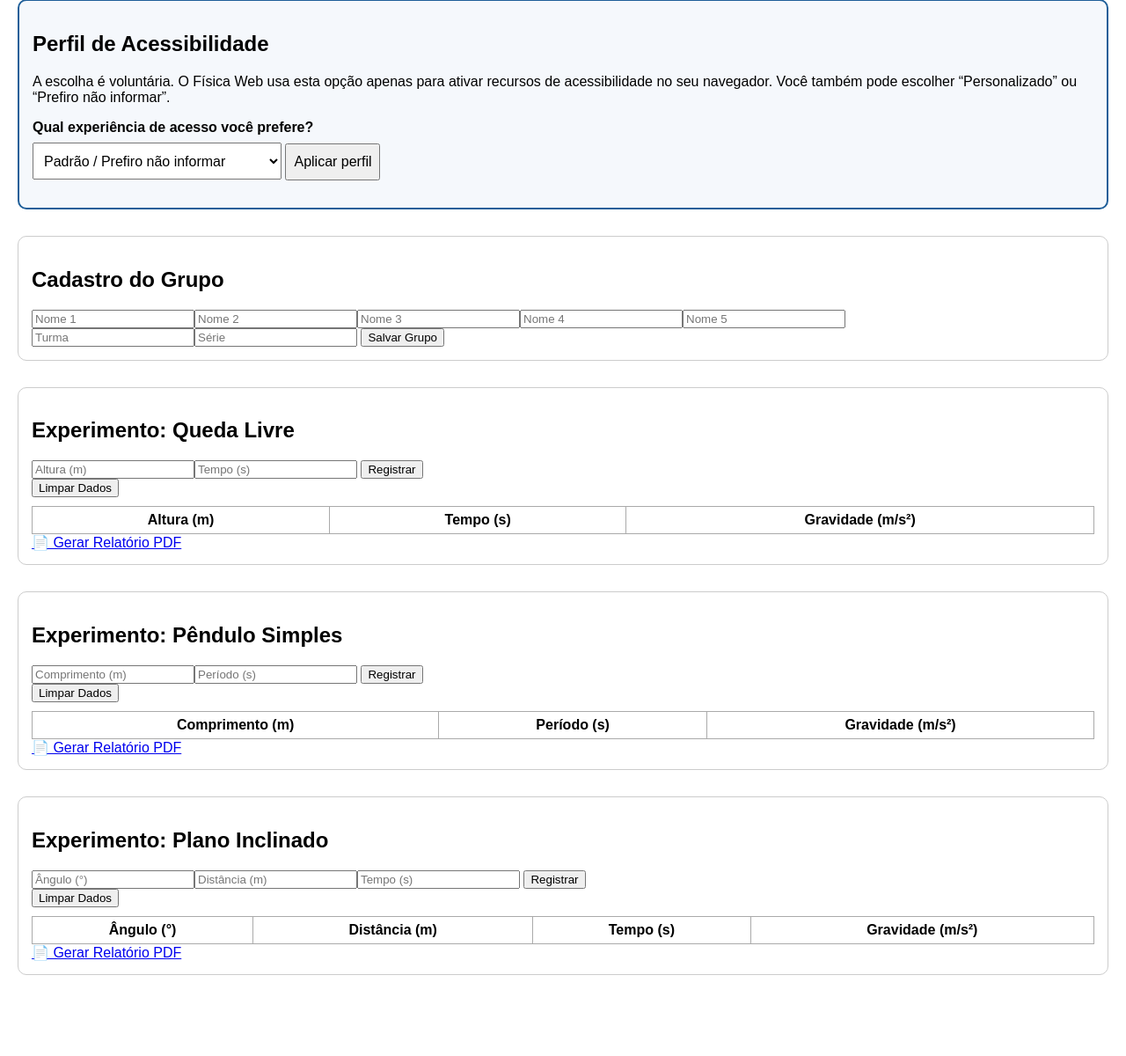
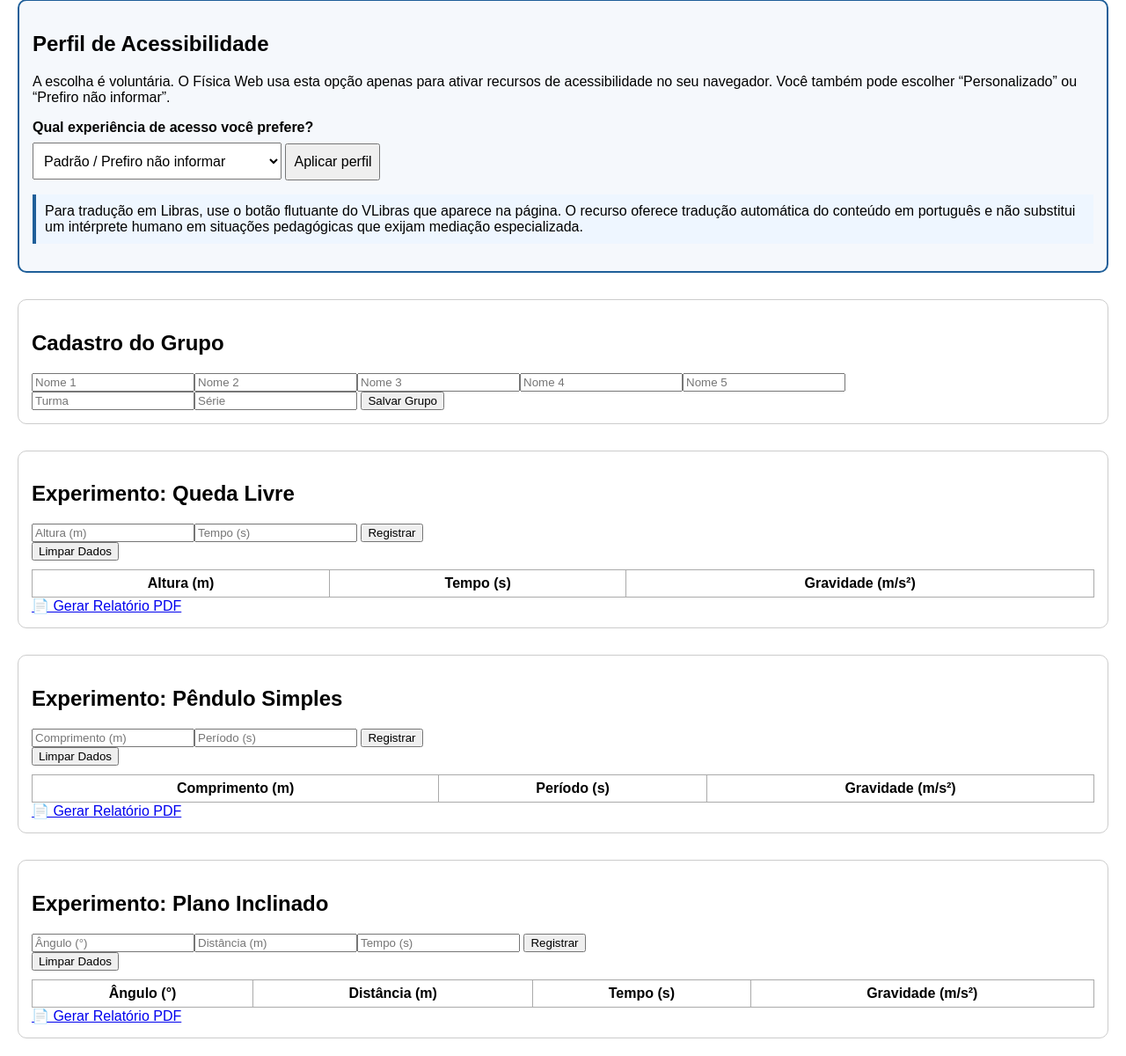
Before and after one commit to Gabihenri/fisica-web, a Flask app: page / in a window 1280 px wide. Shown: the part 263-1463 px from the top of the page at 88% size. Before the commit the page ends 1371 px from the top, so only its background shows below. Run offline with Flask 3, Linux system fonts and the light colour scheme; lists and menus that the app fills with data are empty; some libraries are stand-ins or nearby versions.

Commit message:
feat: integrate official VLibras accessibility widget

```diff
--- a/templates/index.html
+++ b/templates/index.html
@@ -15,9 +15,11 @@
     .accessibility-panel select, .accessibility-panel button { min-height: 42px; font-size: 16px; padding: 8px; }
     .accessibility-panel label { display: block; font-weight: bold; margin-bottom: 8px; }
     .accessibility-status { margin-top: 12px; font-weight: bold; }
+    .libras-help { margin-top: 10px; padding: 10px; background: #eef6ff; border-left: 4px solid #1f5f99; }
     body.high-contrast { background: #000; color: #fff; }
     body.high-contrast section { background: #000; border-color: #fff; }
     body.high-contrast input, body.high-contrast select, body.high-contrast button { background: #000; color: #fff; border: 2px solid #fff; }
+    body.high-contrast .libras-help { background: #000; border-color: #fff; }
     body.large-text { font-size: 125%; }
     body.large-controls input, body.large-controls button, body.large-controls select, body.large-controls a { min-height: 48px; font-size: 18px; margin: 4px; }
     body.simplified section p, body.simplified .accessibility-help { max-width: 65ch; line-height: 1.7; }
@@ -59,9 +61,10 @@
     <label><input type="checkbox" id="recurso-texto"> Texto ampliado</label>
     <label><input type="checkbox" id="recurso-controles"> Controles ampliados</label>
     <label><input type="checkbox" id="recurso-simplificado"> Leitura simplificada e guiada</label>
-    <label><input type="checkbox" id="recurso-libras"> Libras (integração em desenvolvimento)</label>
+    <label><input type="checkbox" id="recurso-libras"> Libras com VLibras</label>
   </div>
   <p id="status-acessibilidade" class="accessibility-status" role="status" aria-live="polite"></p>
+  <p class="libras-help">Para tradução em Libras, use o botão flutuante do VLibras que aparece na página. O recurso oferece tradução automática do conteúdo em português e não substitui um intérprete humano em situações pedagógicas que exijam mediação especializada.</p>
 </section>
 
 <section>
@@ -106,6 +109,13 @@
   <a href="/relatorio/plano" onfocus="falar('Gerar relatório do plano inclinado')">📄 Gerar Relatório PDF</a>
 </section>
 
+<div vw class="enabled">
+  <div vw-access-button class="active"></div>
+  <div vw-plugin-wrapper>
+    <div class="vw-plugin-top-wrapper"></div>
+  </div>
+</div>
+
 <script>
   let vozAtiva = true;
   function falar(texto) {
@@ -132,7 +142,7 @@
     if (config.controles) document.body.classList.add('large-controls');
     if (config.simplificado) document.body.classList.add('simplified');
     document.getElementById('toggle-voice').textContent = vozAtiva ? '🔊 Desativar Áudio' : '🔇 Ativar Áudio';
-    if (config.libras) status.textContent = 'Perfil aplicado. Recurso de Libras selecionado; integração VLibras será adicionada na próxima etapa.';
+    if (config.libras) status.textContent = 'Perfil aplicado. Libras está disponível pelo botão flutuante do VLibras.';
     else status.textContent = 'Perfil de acessibilidade aplicado neste dispositivo.';
   }
 
@@ -179,5 +189,9 @@
     if (vozAtiva) falar('Áudio ativado.');
   };
 </script>
+<script src="https://vlibras.gov.br/app/vlibras-plugin.js"></script>
+<script>
+  new window.VLibras.Widget('https://vlibras.gov.br/app');
+</script>
 </body>
 </html>
```
